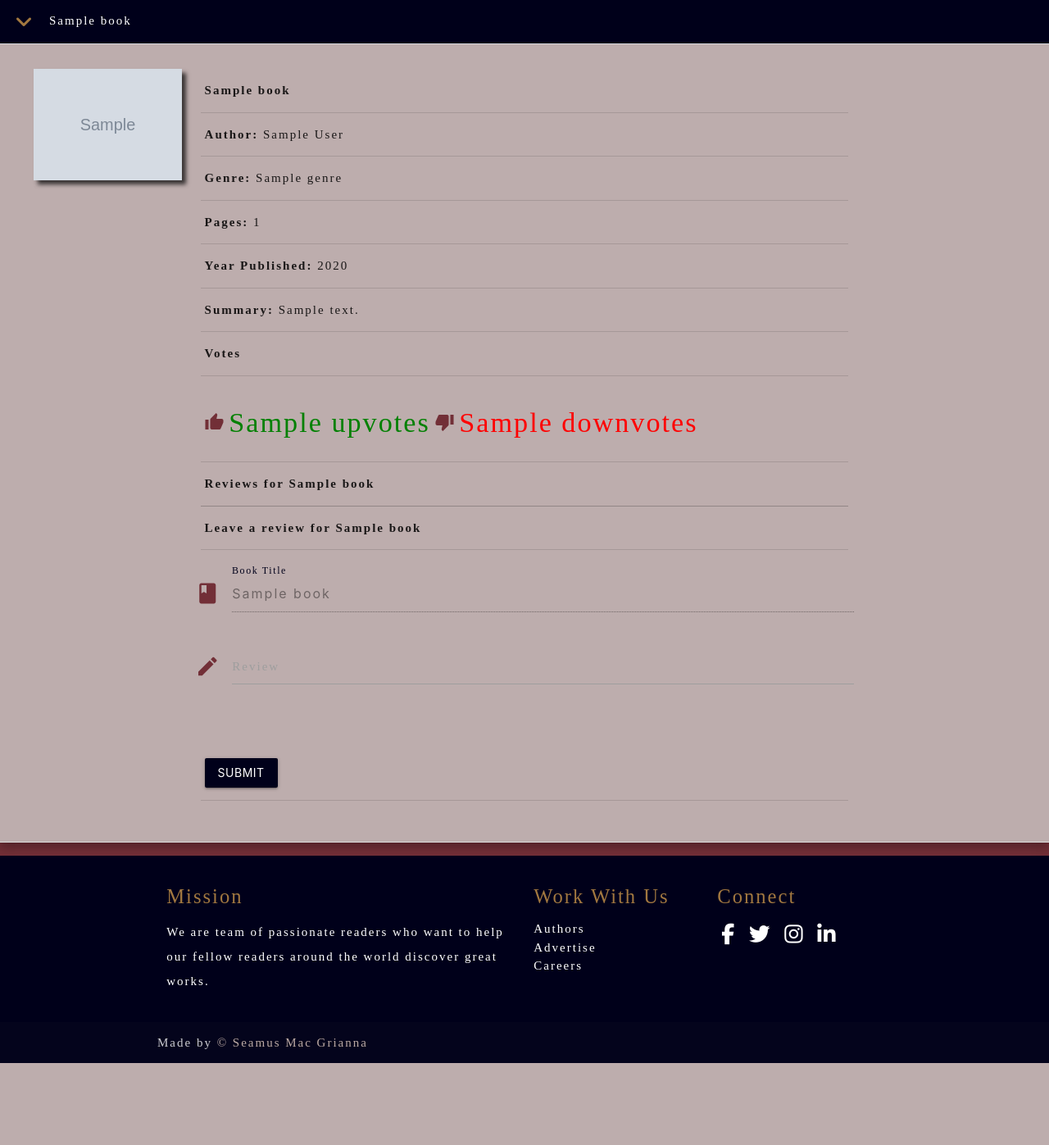
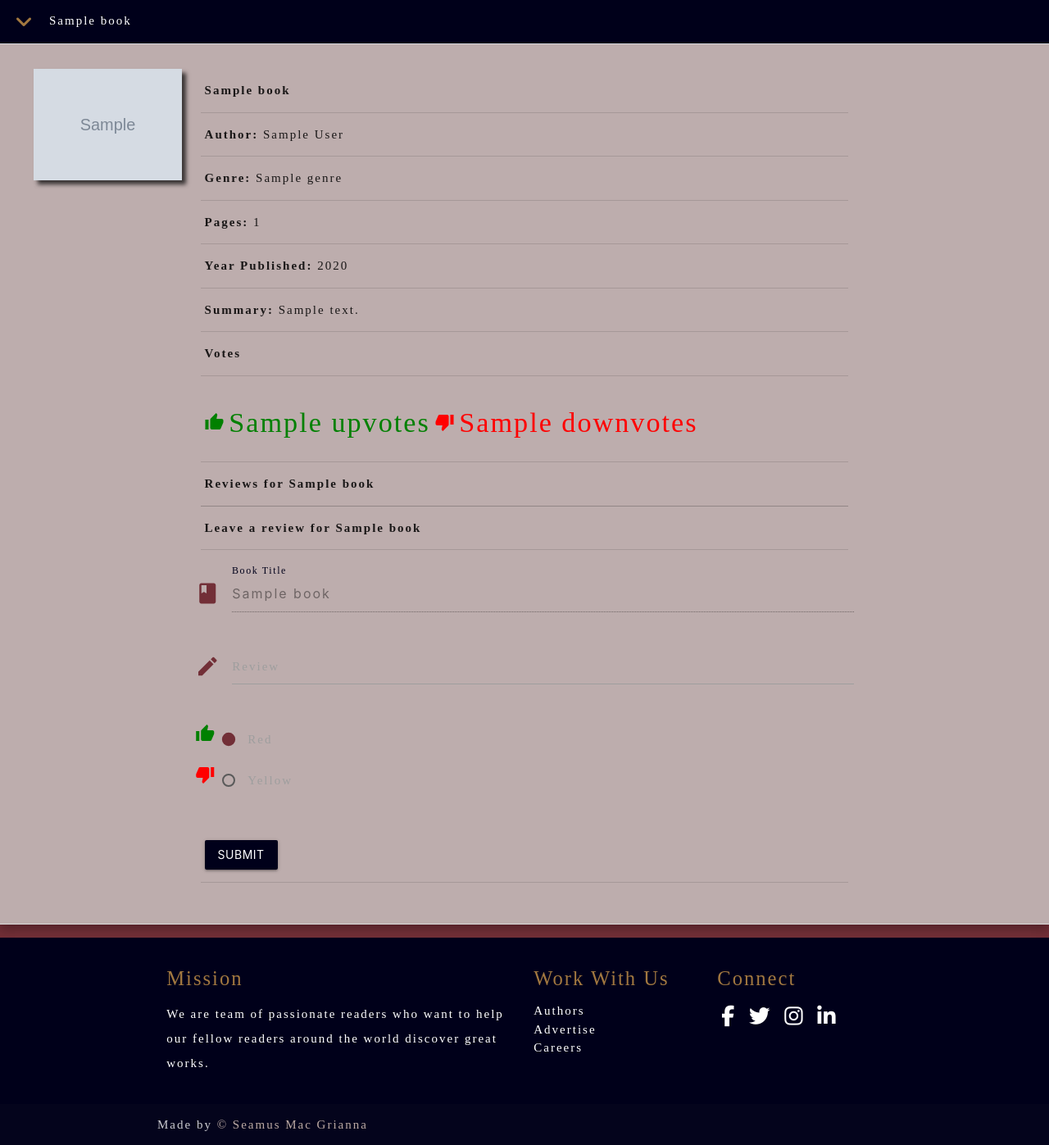
Before and after one commit to seamusmacg/readreview, a Flask app: page /catalogue in a window 1280 px wide, after a click that opens the changed part. Shown: the part 239-1636 px from the top of the page at 82% size. Before the commit the page ends 1536 px from the top, so only its background shows below. Run offline with Flask 2, Linux system fonts and the light colour scheme; grey boxes marked "Sample" are stand-in pictures; a database or web service that is not in the repository returns one stand-in record (values such as "Sample title"); some libraries are stand-ins or nearby versions; some web fonts are replaced.

Commit message:
Add voting radio buttons

```diff
--- a/templates/catalogue.html
+++ b/templates/catalogue.html
@@ -48,10 +48,14 @@
                   </thead>
                   <tr>
                     <td>
-                      <span><i class="material-icons prefix">thumb_up</i></span>
-                      <span><h4 style="display: inline-block; color: green;">{{ book.upvotes }}</h4></span>
-                      <span><i class="material-icons prefix">thumb_down</i></span>
-                      <span><h4 style="display: inline-block; color: red">{{ book.downvotes }}</h4></span>
+                      <span><i class="material-icons prefix" style="color: green;">thumb_up</i></span>
+                      <span>
+                        <h4 style="display: inline-block; color: green;">{{ book.upvotes }}</h4>
+                      </span>
+                      <span><i class="material-icons prefix" style="color: red;">thumb_down</i></span>
+                      <span>
+                        <h4 style="display: inline-block; color: red">{{ book.downvotes }}</h4>
+                      </span>
                     </td>
                   </tr>
 
@@ -69,9 +73,10 @@
                       {{ review.review }}
                       <br>
                       <i class="submission">Submitted by {{ review.username.capitalize() }}
-                        {{ review.date.strftime('%Y-%m-%d %H:%M:%S') }} Last Edit: {{ review.edited.strftime('%Y-%m-%d %H:%M:%S') }}  </i>
+                        {{ review.date.strftime('%Y-%m-%d %H:%M:%S') }} Last Edit:
+                        {{ review.edited.strftime('%Y-%m-%d %H:%M:%S') }} </i>
                       <br>
-                      {% if review.username == session['user']['username'] or review.username == "admin" %}
+                      {% if review.username == session['user']['username'] or session['user']['username']  == "admin" %}
                       <a href="#modal-ed-{{ review._id }}" class="modify-review modal-trigger">Edit</a>&nbsp;<a
                         class="modify-review modal-trigger" href="#modal-{{ review._id }}">Delete</a>
                       <form name="delete_review" id="delete_review">
@@ -150,6 +155,22 @@
                             <span class="helper-text" data-error="Review must be between 20 and 150 characters"
                               data-success="Ready to go!"></span>
                           </div>
+                          <p>
+                            <label>
+                              <i class="material-icons prefix" style="color: green;">thumb_up</i>
+                              <input name="group1" type="radio" value="thumb-up" checked/>
+                              <span>Red</span>
+                            </label>
+                          </p>
+                          <p>
+                            <label>
+                              <i class="material-icons prefix" style="color: red;">thumb_down</i>
+                              <input name="group1" type="radio" value="thumb-down"/>
+                              <span>Yellow</span>
+                            </label>
+                          </p>
+                          <input value="{{ book._id }}" name="book-id" type="text" readonly="readonly" hidden>
+
 
                         </div>
                         <p class="error error--hidden"></p>
```
